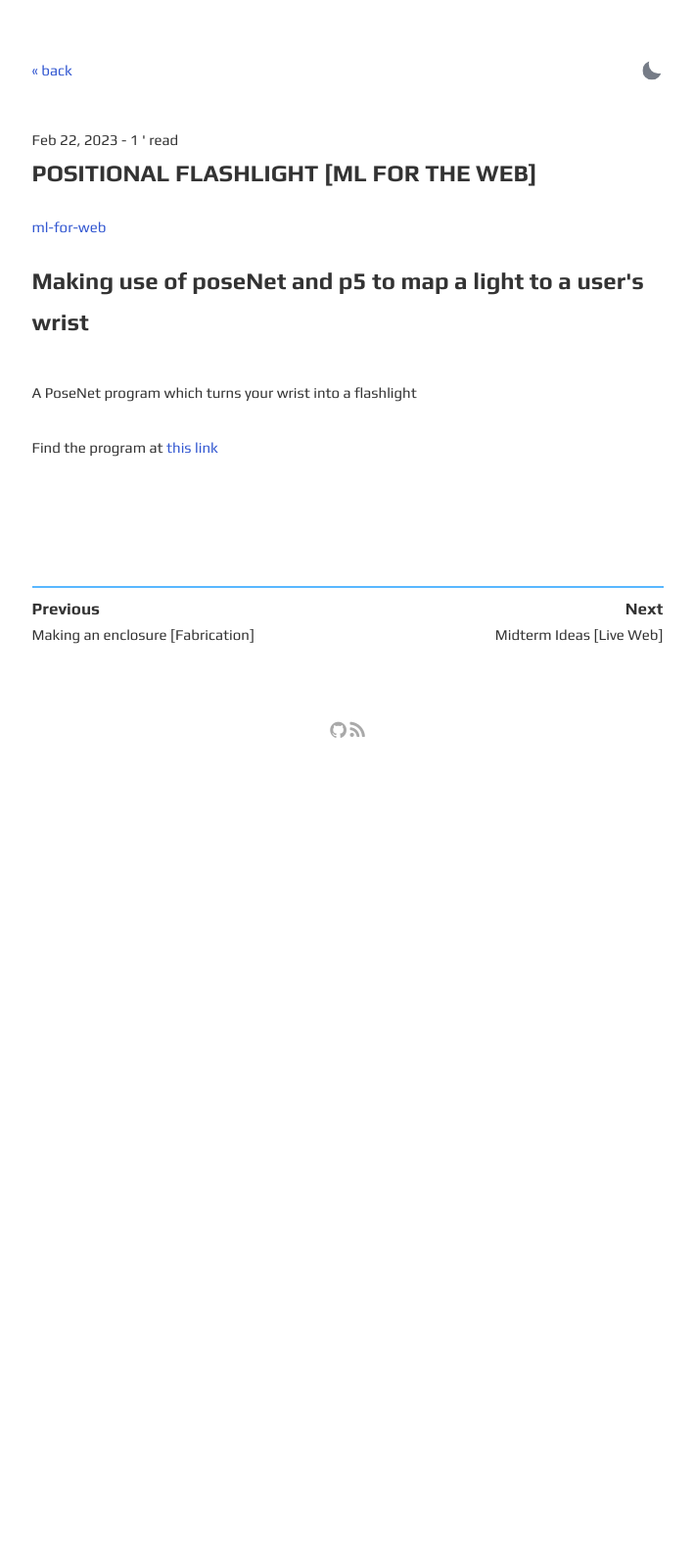
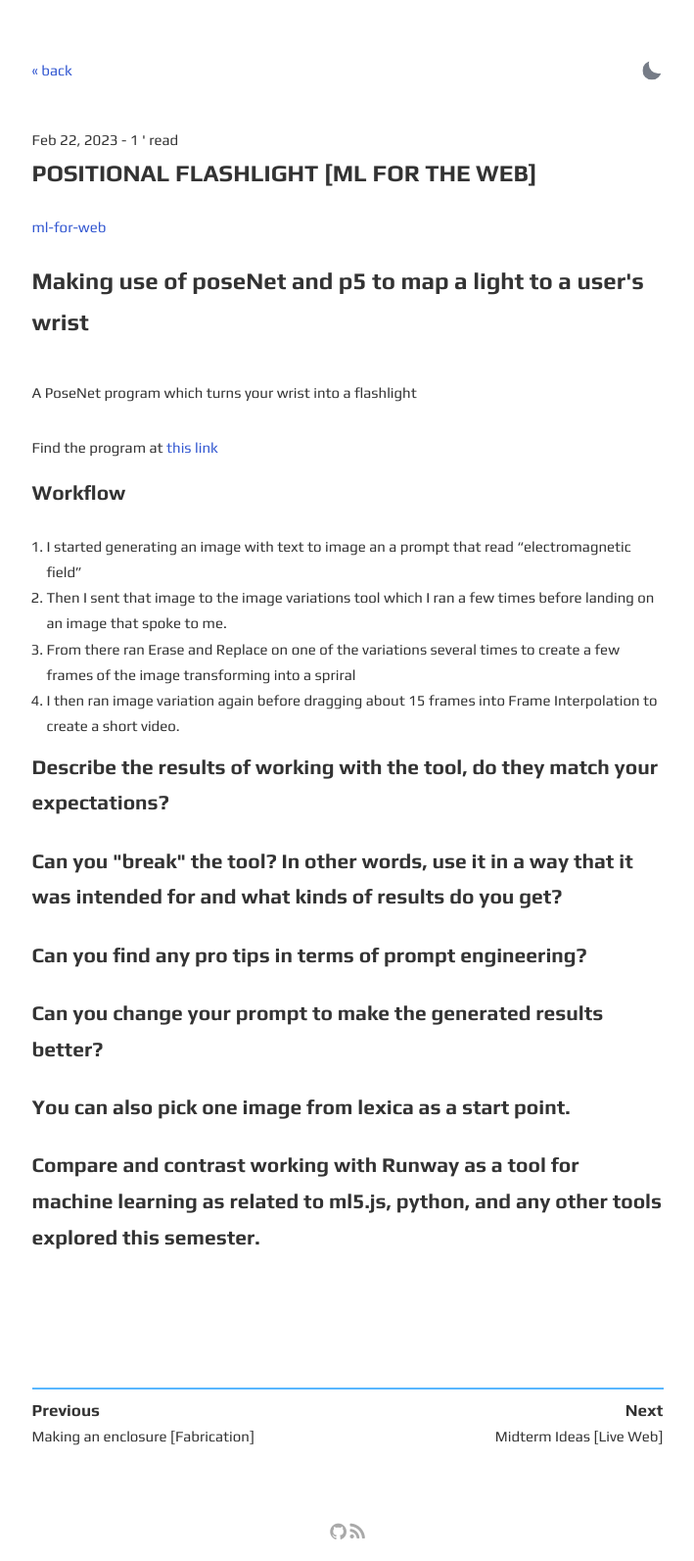
Before and after one commit to ratemypraxis/itp, a Jekyll site: the page built from _posts/2023-02-22-flashlightChat.md, in a window 1280 px wide. Shown: the whole page at 98% size, without its empty margins (285-994 px from the left). Built offline with Jekyll 4.4.1, drawn with Linux system fonts in a browser that asks for light colours; comment, search, counter and statistics services are not loaded; before the commit the page ends 900 px from its top, so only the background shows below that.

Commit message:
Update 2023-02-22-flashlightChat.md

```diff
--- a/_posts/2023-02-22-flashlightChat.md
+++ b/_posts/2023-02-22-flashlightChat.md
@@ -10,3 +10,21 @@
 A PoseNet program which turns your wrist into a flashlight
 
 Find the program at [this link](https://www.2nd.systems/itp/projects/flashlight)
+
+<h4>Workflow</h4>
+
+1. I started generating an image with text to image an a prompt that read "electromagnetic field"
+2. Then I sent that image to the image variations tool which I ran a few times before landing on an image that spoke to me.
+3. From there ran Erase and Replace on one of the variations several times to create a few frames of the image transforming into a spriral
+4. I then ran image variation again before dragging about 15 frames into Frame Interpolation to create a short video.
+
+
+<h4>Describe the results of working with the tool, do they match your expectations?</h4>
+
+
+<h4>Can you "break" the tool? In other words, use it in a way that it was intended for and what kinds of results do you get?</h4>
+<h4>Can you find any pro tips in terms of prompt engineering?</h4>
+<h4>Can you change your prompt to make the generated results better?</h4>
+<h4>You can also pick one image from lexica as a start point.</h4>
+
+<h4>Compare and contrast working with Runway as a tool for machine learning as related to ml5.js, python, and any other tools explored this semester.</h4>
```
